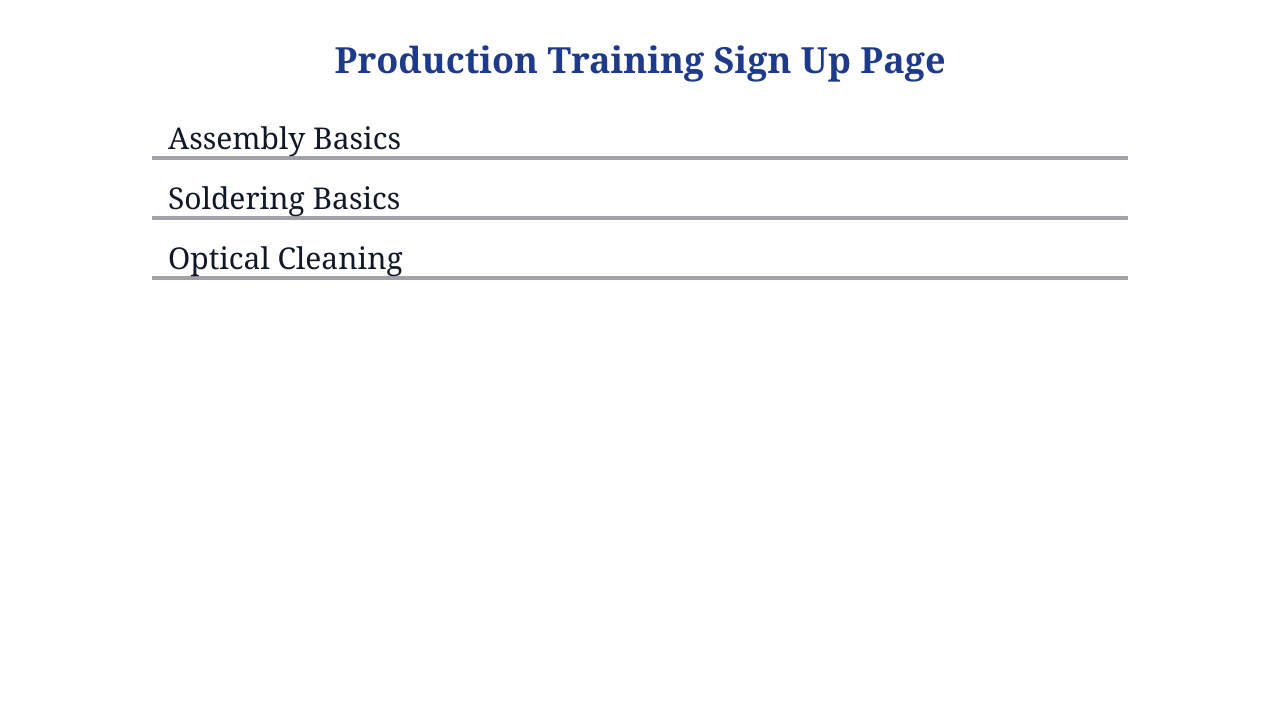
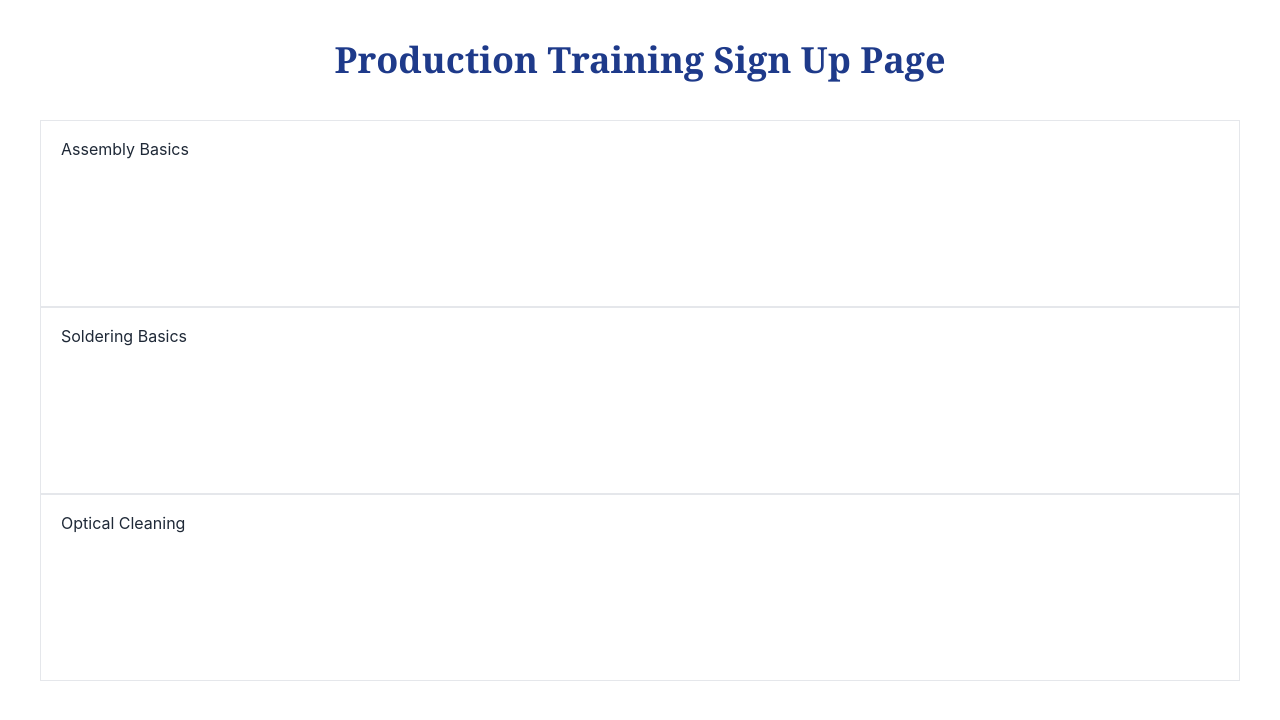
Before and after one commit to Kennethz374/signUpSheetTemplateForProduction, a React (Create React App) app: page / in a window 1280 px wide. Shown: the top 720 px of the page. Built offline with nearby package versions, Linux system fonts and the light colour scheme; what tw-elements would draw is missing.

Commit message:
fixed issue when trying to open new tab causes close of the previous tab

```diff
--- a/src/components/ExpandTab.js
+++ b/src/components/ExpandTab.js
@@ -4,7 +4,7 @@ const ExpandTab = ({ training }) => {
 	const { instructor, requirement, capacity, duration, objective, avatar } =
 		training;
 	return (
-		<div className="bg-slate-300 rounded-md mx-40 text-lg p-5">
+		<div className="bg-slate-300 rounded-md mx-40 text-lg p-5 break-words">
 			{/* objective */}
 			<div>
 				<strong>Training Objective: </strong>
--- a/src/components/Tab.js
+++ b/src/components/Tab.js
@@ -2,33 +2,116 @@ import React, { useState } from "react";
 
 import ExpandTab from "./ExpandTab";
 
+// const Tab = ({ trainings }) => {
+// 	const [isClick, setIsClick] = useState(false);
+// 	const [id, setId] = useState();
+
+// 	// const [isExpanded, setIsExpanded] = useState({
+// 	// 	cid1: false,
+// 	// 	cid2: false,
+// 	// 	cid3: false,
+// 	// });
+
+// 	const handleClick = (id) => {
+// 		// if (id === 1) {
+// 		// 	setIsExpanded((pre) => {
+// 		// 		return { ...pre, cid1: !pre.cid1 };
+// 		// 	});
+// 		// }
+// 		// if (id === 2) {
+// 		// 	setIsExpanded((pre) => {
+// 		// 		return { ...pre, cid2: !pre.cid2 };
+// 		// 	});
+// 		// }
+// 		// if (id === 3) {
+// 		// 	setIsExpanded((pre) => {
+// 		// 		return { ...pre, cid3: !pre.cid3 };
+// 		// 	});
+// 		// }
+// 		setIsClick(!isClick);
+// 		setId(id);
+// 	};
+// 	//  keep track of each tab is open or not
+// 	return (
+// 		<ul className="flex-col ">
+// 			{trainings.map((training) => (
+// 				<li key={training.id} className="pb-2 flex-col mx-28 ">
+// 					<div className="ml-4 hover:px-2 duration-300 delay-200 font-serif cursor-pointer">
+// 						<p
+// 							className="text-3xl font-lg text-gray-900"
+// 							onClick={() => handleClick(training.id)}
+// 						>
+// 							{training.name}
+// 						</p>
+// 					</div>
+// 					<div className="bg-zinc-400 w-full h-1 mb-3"></div>
+// 					{isClick && training.id === id && (
+// 						<ExpandTab training={training} isClick={isClick} />
+// 					)}
+// 					{console.log("isClick:", isClick, "click on", id)}
+// 				</li>
+// 			))}
+// 		</ul>
+// 	);
+// };
+
 const Tab = ({ trainings }) => {
-	const [isClick, setIsClick] = useState(false);
-	const [id, setId] = useState();
-	const handleClick = (id) => {
-		setIsClick(!isClick);
-		setId(id);
-		console.log(isClick, id);
-	};
 	return (
-		<ul className="flex-col c ">
-			{trainings.map((training) => (
-				<li key={training.id} className="pb-2 flex-col mx-28 ">
-					<div className="ml-4 hover:px-2 duration-300 delay-200 font-serif cursor-pointer">
-						<p
-							className="text-3xl font-lg text-gray-900"
-							onClick={() => handleClick(training.id)}
+		<div className="accordion">
+			{trainings.map((training) => {
+				return (
+					<div
+						className="accordion-item bg-white border border-gray-200"
+						key={training.id}
+					>
+						<h2 className="accordion-header mb-0" id={`heading-${training.id}`}>
+							<button
+								className="
+        accordion-button
+        collapsed
+        relative
+        flex
+        items-center
+        w-full
+        py-4
+        px-5
+        text-base text-gray-800 text-left
+        bg-white
+        border-0
+        rounded-none
+        transition
+        focus:outline-none
+      "
+								type="button"
+								data-bs-toggle="collapse"
+								data-bs-target={`#collapse-${training.id}`}
+								aria-expanded="false"
+								aria-controls={`collapse-${training.id}`}
+							>
+								{training.name}
+							</button>
+						</h2>
+						<div
+							id={`collapse-${training.id}`}
+							className="accordion-collapse collapse"
+							aria-labelledby={`heading-${training.id}`}
 						>
-							{training.name}
-						</p>
+							<div className="accordion-body py-4 px-5">
+								<strong>This is the first item's accordion body.</strong> It is
+								shown by default, until the collapse plugin adds the appropriate
+								classNamees that we use to style each element. These classNamees
+								control the overall appearance, as well as the showing and
+								hiding via CSS transitions. You can modify any of this with
+								custom CSS or overriding our default variables. It's also worth
+								noting that just about any HTML can go within the{" "}
+								<code>.accordion-body</code>, though the transition does limit
+								overflow.
+							</div>
+						</div>
 					</div>
-					<div className="bg-zinc-400 w-full h-1 mb-3"></div>
-					{isClick && training.id === id && (
-						<ExpandTab training={training} isClick={isClick} />
-					)}
-				</li>
-			))}
-		</ul>
+				);
+			})}
+		</div>
 	);
 };
 
```
